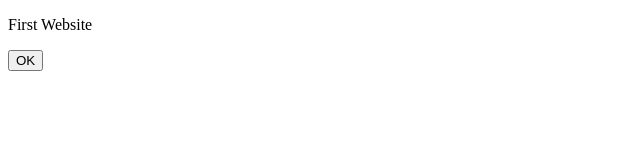
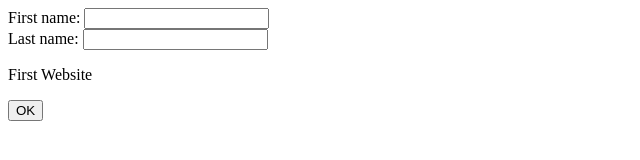
Before and after one commit to MaciejSzerwinski/QRCodeScaner, a plain HTML site: page index.html in a window 1280 px wide. Both pictures are taken after a click on the button "OK". Shown: the whole page, without its empty margins (0-640 px from the left). Drawn offline with Linux system fonts and the light colour scheme.

Commit message:
Update index.html

```diff
--- a/index.html
+++ b/index.html
@@ -4,9 +4,17 @@
         <title>Document</title>
     </head>
     <body>
+        First name: <input type="text" name="fname" id="txtfname"><br>
+        Last name: <input type="text" name="lname" id="txtlname"><br>
+
+        <script>
+            function getValues() {
+            document.getElementById("btnOK").value = document.getElementById("txtfname").value+" "+document.getElementById("txtlname").value;
+            }
+        </script>
 
         <p> First Website </p>
-        <button type="button" onclick="ok.performClick(this.value);">OK</button>
+        <button type="button" value="" id="btnOK" onclick="getValues();ok.performClick(this.value);">OK</button>
 
     </body>
     </html>
```
